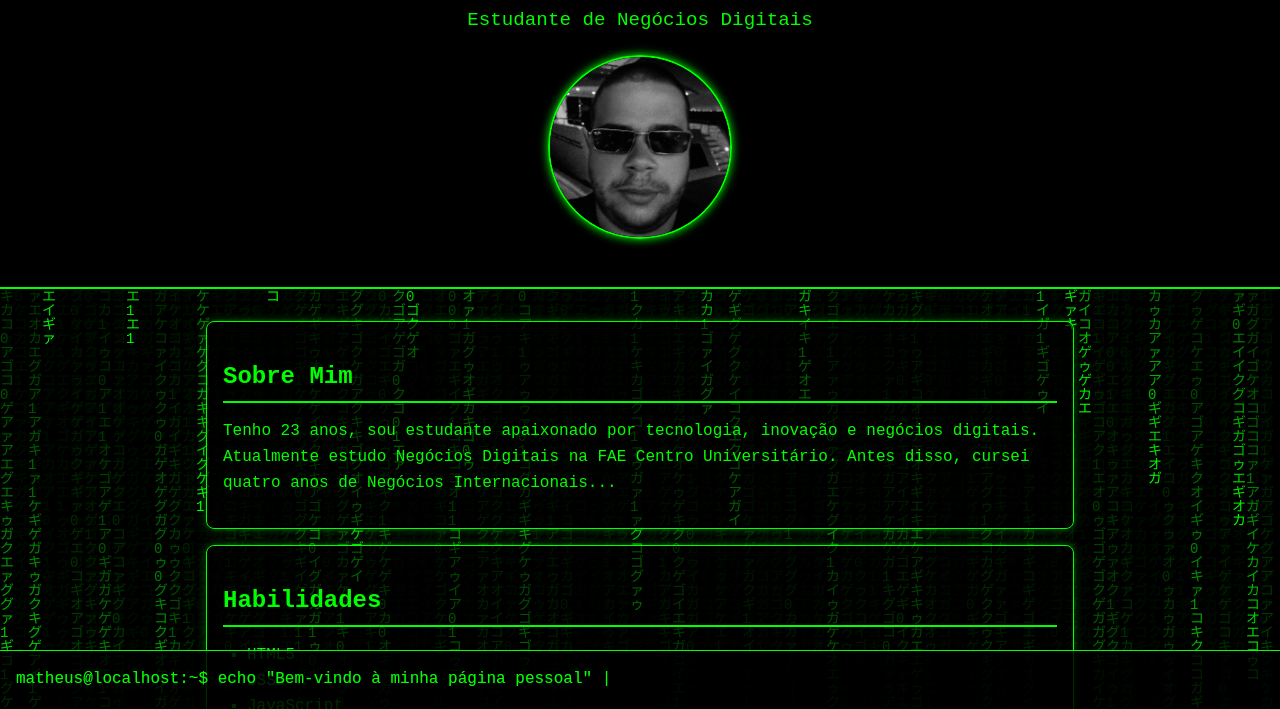
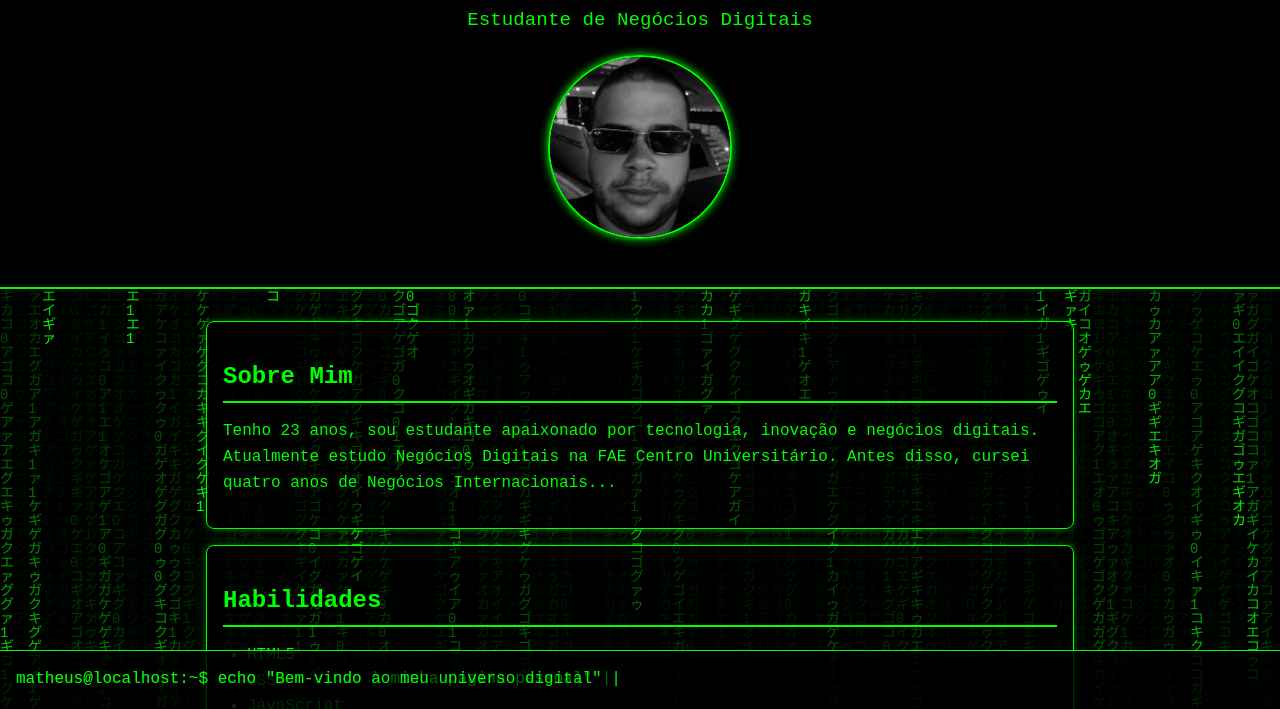
Before and after one commit to by-lelaEbirds/pagina-pessoal, a plain HTML site: page index.html in a window 1280 px wide. Shown: the part 91-800 px from the top of the page. Drawn offline with Linux system fonts and the light colour scheme.

Commit message:
Update index.html

```diff
--- a/index.html
+++ b/index.html
@@ -193,6 +193,6 @@
 </html>
 
 <div class="terminal">
-  matheus@localhost:~$ echo "Bem-vindo à minha página pessoal"
+  matheus@localhost:~$ echo "Bem-vindo ao meu universo digital"
   <span class="blinking-cursor">|</span>
 </div>
```
